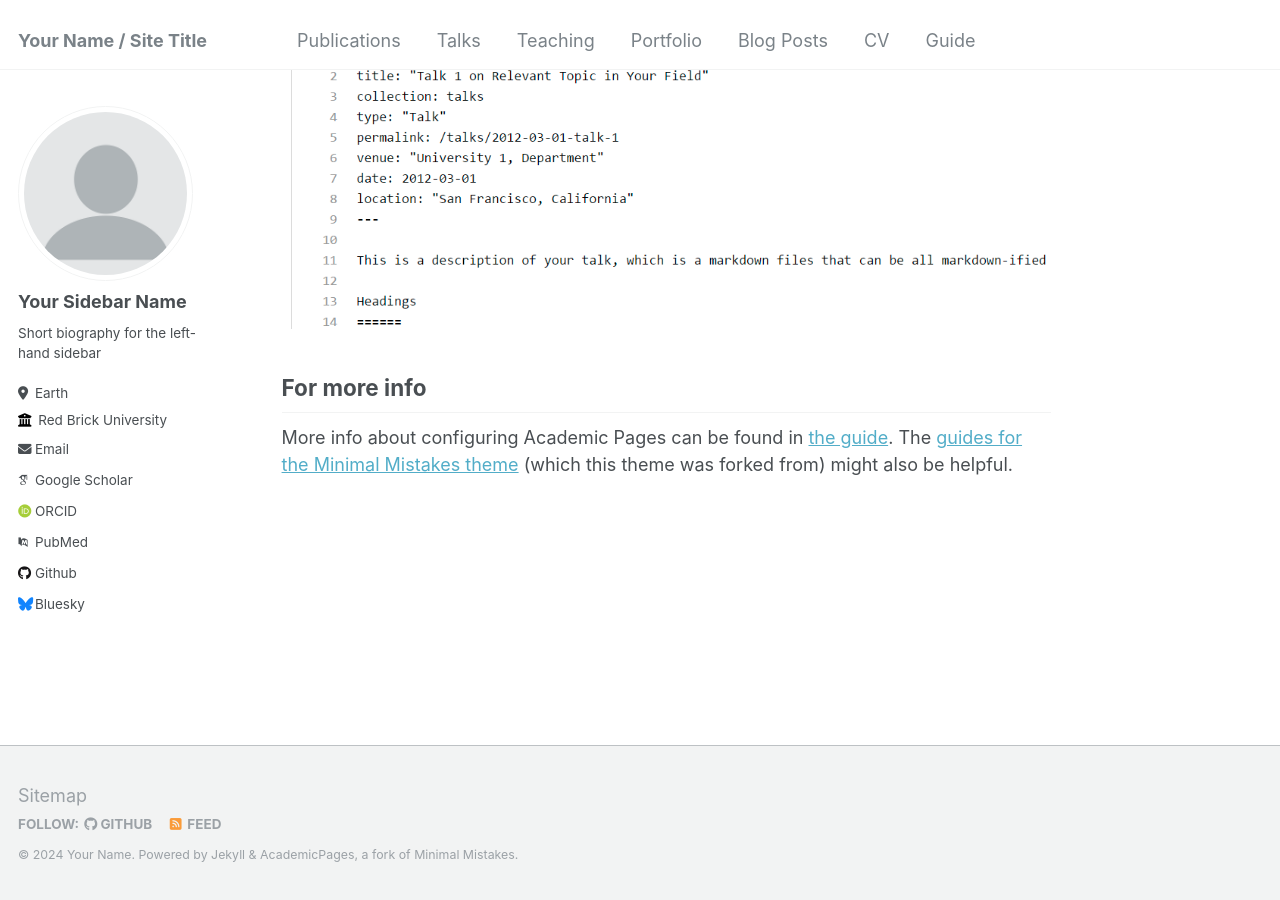
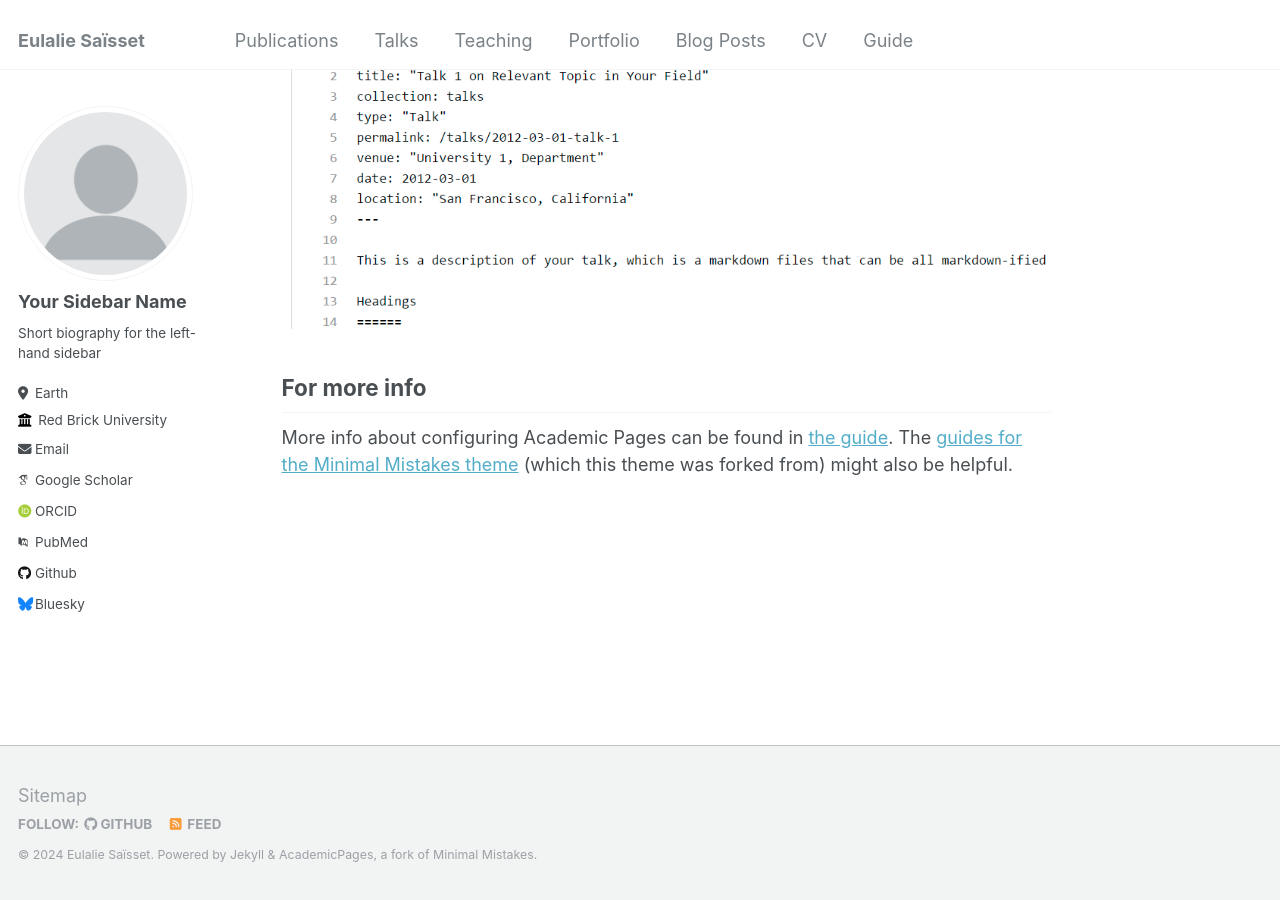
Before and after one commit to eulaliesaisset/eulaliesaisset.github.io, a Jekyll site: the page built from _pages/about.md, in a window 1280 px wide and 900 px high, scrolled down 2660 px. Built offline with Jekyll 4.4.1, drawn with Linux system fonts in a browser that asks for light colours; some web fonts are replaced.

Commit message:
Fill basic site settings

```diff
--- a/_config.yml
+++ b/_config.yml
@@ -8,13 +8,13 @@
 
 # Basic Site Settings
 locale                   : "en-US"
-title                    : "Your Name / Site Title"
-title_separator          : "-"
-name                     : &name "Your Name"
-description              : &description "personal description"
-url                      : https://academicpages.github.io # the base hostname & protocol for your site e.g. "https://mmistakes.github.io"
+title                    : "Eulalie Saïsset"
+title_separator          : ""
+name                     : &name "Eulalie Saïsset"
+description              : &description "PhD Candidate"
+url                      : https://eulaliesaisset.github.io # the base hostname & protocol for your site e.g. "https://mmistakes.github.io"
 baseurl                  : "" # the subpath of your site, e.g. "/blog"
-repository               : "academicpages/academicpages.github.io"
+repository               : "eulaliesaisset/eulaliesaisset.github.io"
 
 # Site Author - The following control what appear as part of the author content on the side bar.
 #               If a field is blank the icon and link will not appear, otherwise it will be shown.
```
